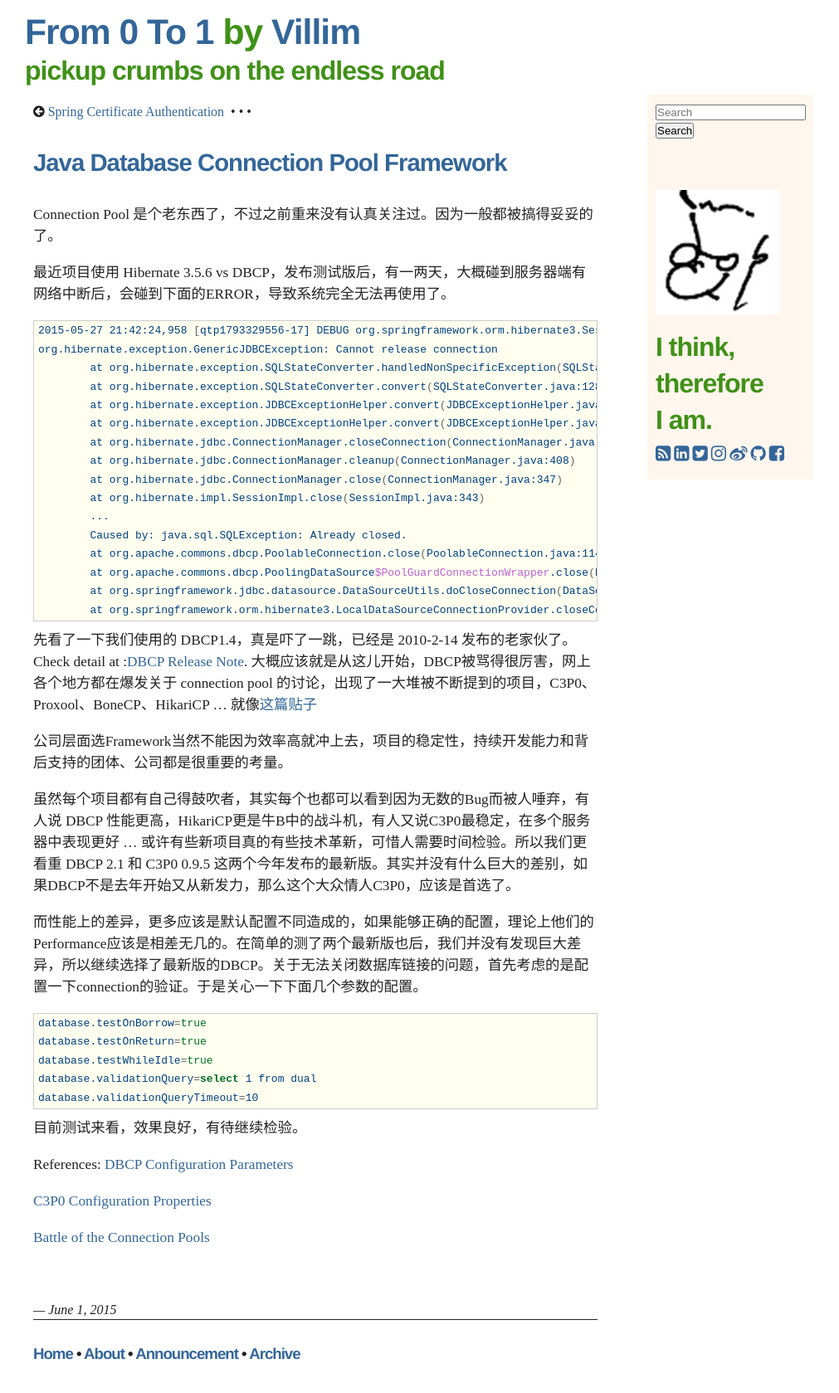
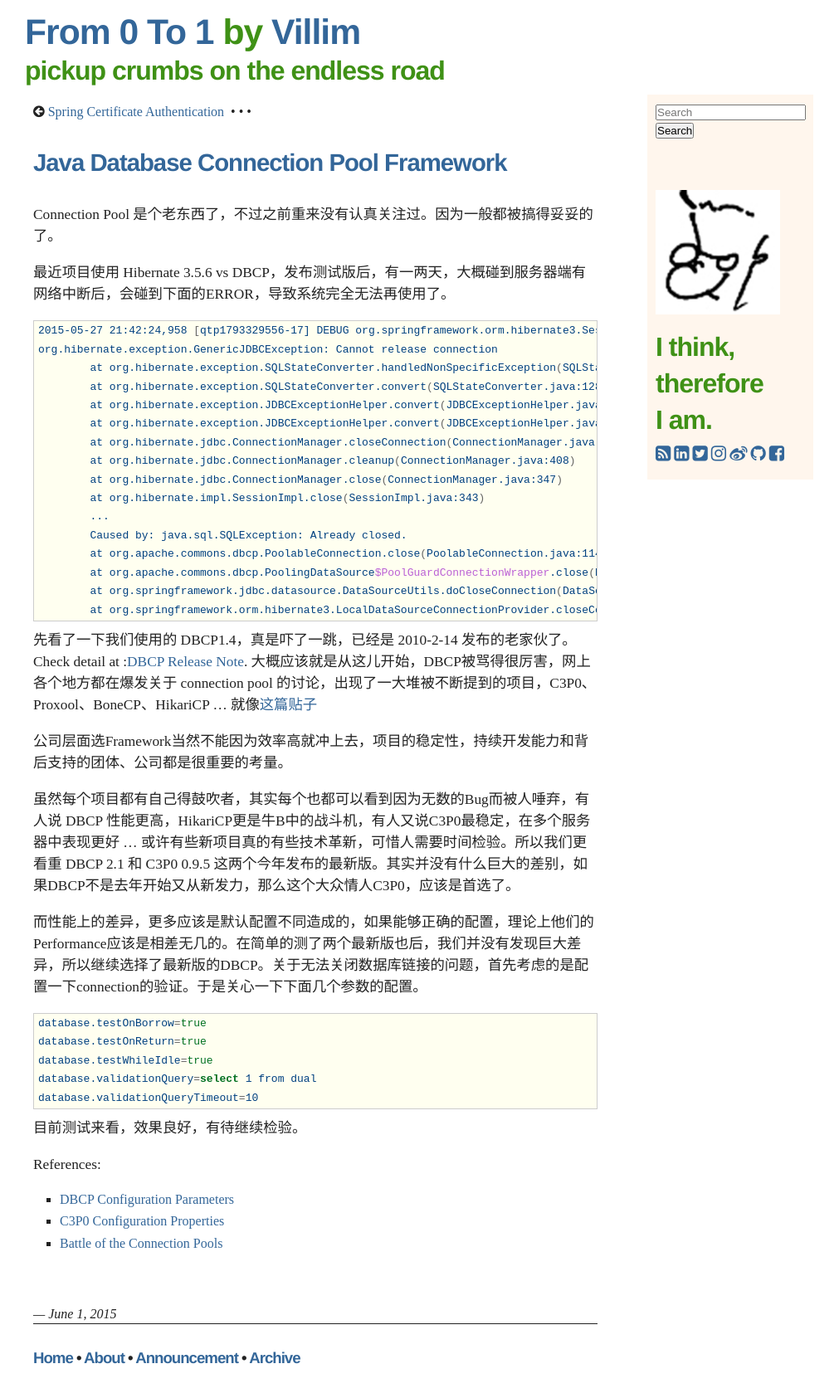
Before and after one commit to villim/villim.github.io, a Jekyll site: the page built from _posts/2015-06-01-java-connection-pool-argue.md, in a window 1280 px wide. Shown: the whole page at 83% size, without its empty margins (135-1146 px from the left). Built offline with Jekyll 4.4.1, drawn with Linux system fonts in a browser that asks for light colours; nearby versions of some CDN libraries; Markdown is read by kramdown in place of the engine named in the settings.

Commit message:
adjust format

```diff
--- a/_posts/2015-06-01-java-connection-pool-argue.md
+++ b/_posts/2015-06-01-java-connection-pool-argue.md
@@ -46,8 +46,7 @@ database.validationQueryTimeout=10
 目前测试来看，效果良好，有待继续检验。
 
 References:
-[DBCP Configuration Parameters](http://commons.apache.org/proper/commons-dbcp/configuration.html)
 
-[C3P0 Configuration Properties](http://www.mchange.com/projects/c3p0/#configuration_properties)
-
-[Battle of the Connection Pools](http://blog.trustiv.co.uk/2014/06/battle-connection-pools)
+* [DBCP Configuration Parameters](http://commons.apache.org/proper/commons-dbcp/configuration.html)
+* [C3P0 Configuration Properties](http://www.mchange.com/projects/c3p0/#configuration_properties)
+* [Battle of the Connection Pools](http://blog.trustiv.co.uk/2014/06/battle-connection-pools)
```
